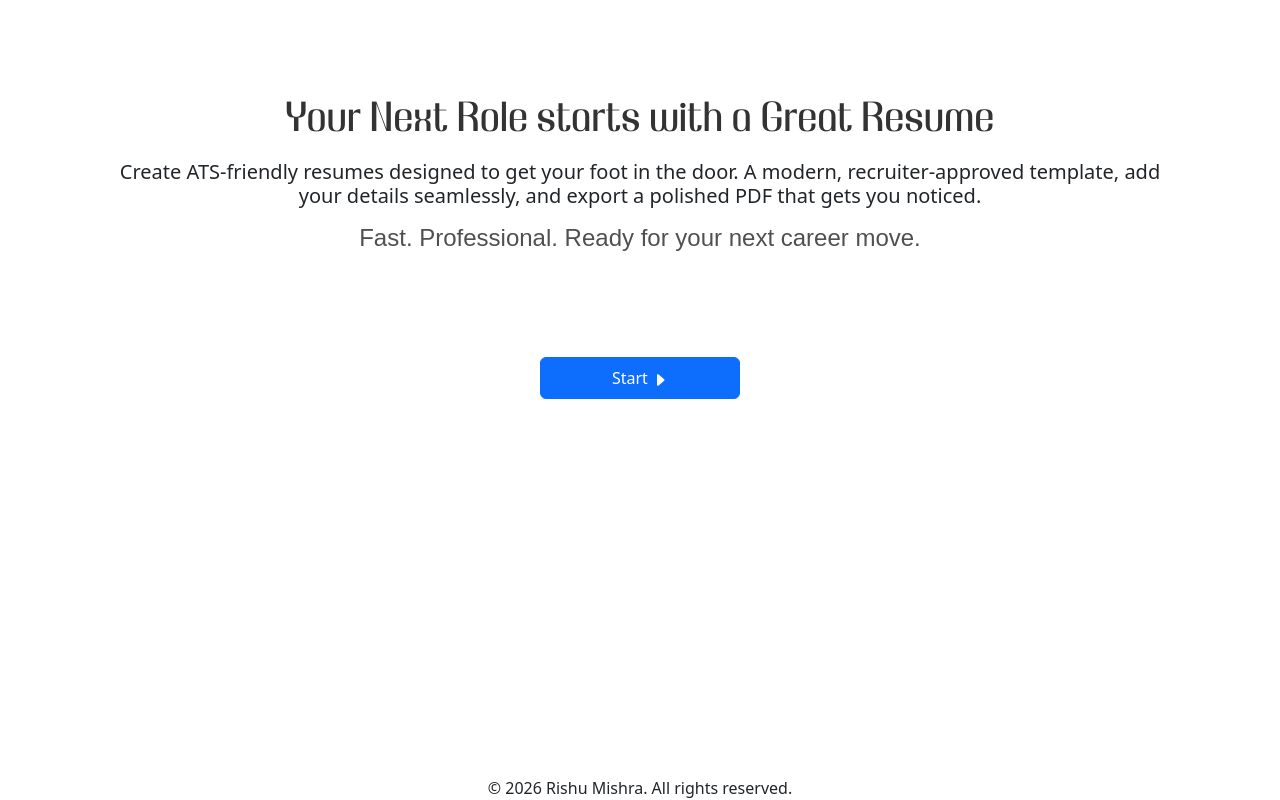
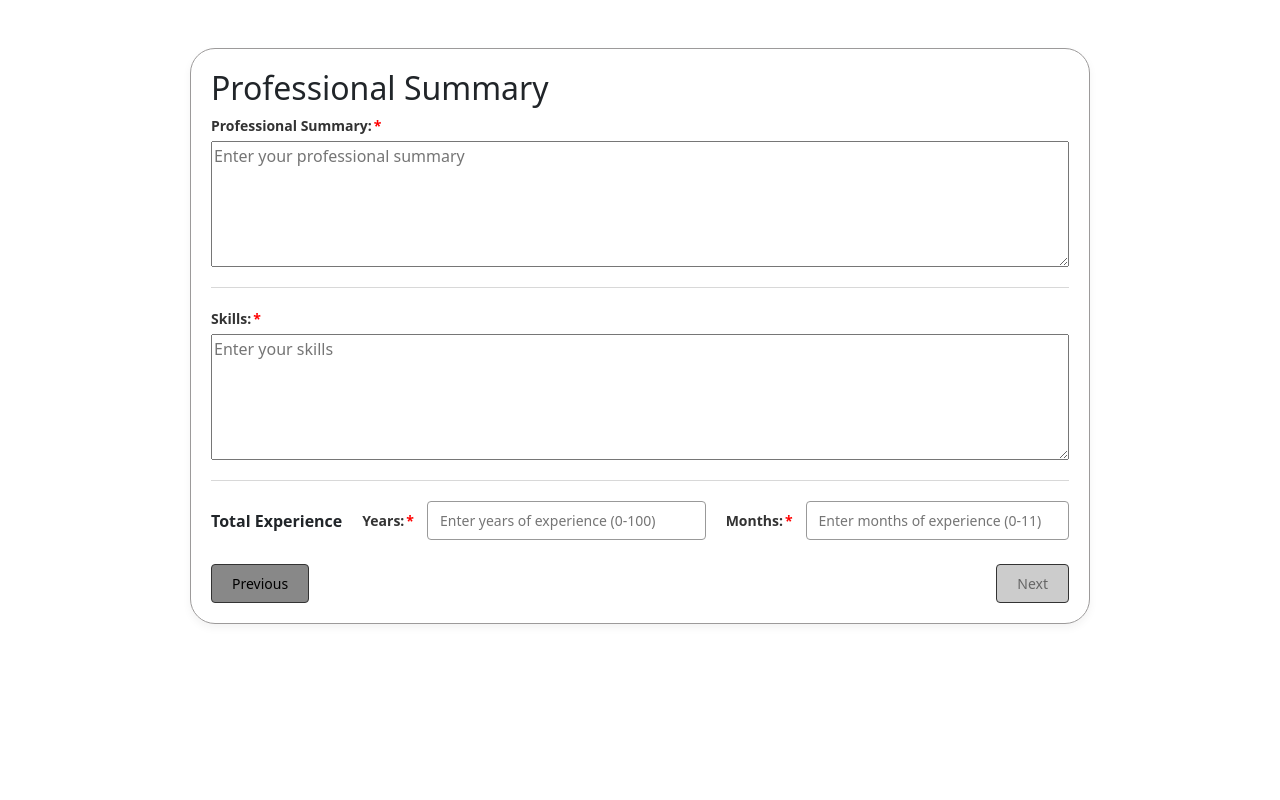
Before and after one commit to RishaanVats/resumeBuilder, an Angular app: page /professional-summary in a window 1280 px wide. Before the commit this address led to /. Built offline with nearby package versions, Linux system fonts and the light colour scheme.

Commit message:
setup professional summary

```diff
--- a/src/app/app.routes.ts
+++ b/src/app/app.routes.ts
@@ -1,9 +1,11 @@
 import { Routes } from '@angular/router';
 import { Home } from './shared/components/home/home';
 import { PersonalInfo } from './shared/components/personal-info/personal-info';
+import { ProfessionalSummary } from './shared/professional-summary/professional-summary';
 
 export const routes: Routes = [
   { path: '', component: Home },
   { path: 'personal-info', component: PersonalInfo },
+  { path: 'professional-summary', component: ProfessionalSummary },
   { path: '**', redirectTo: '' },
 ];
--- a/src/app/shared/components/personal-info/personal-info.html
+++ b/src/app/shared/components/personal-info/personal-info.html
@@ -85,9 +85,8 @@
         </div>
 
 
-
         <div class="btn-container">
-            <button class="next-btn" type="submit" [disabled]="!personalInformation.valid">Next</button>
+            <button class="next-btn" type="submit" routerLink="/professional-summary" [disabled]="!personalInformation.valid">Next</button>
         </div>
     </form>
 </div>
--- a/src/app/shared/components/personal-info/personal-info.ts
+++ b/src/app/shared/components/personal-info/personal-info.ts
@@ -1,8 +1,9 @@
 import { Component } from '@angular/core';
+import { RouterLink } from '@angular/router';
 import { ReactiveFormsModule, FormGroup, FormControl, Validators } from '@angular/forms';
 
 @Component({
-  imports: [ReactiveFormsModule],
+  imports: [ReactiveFormsModule, RouterLink],
   standalone: true,
   selector: 'app-personal-info',
   styleUrl: './personal-info.css',
--- /dev/null
+++ b/src/app/shared/professional-summary/professional-summary.html
@@ -0,0 +1,47 @@
+<div class="form-container my-5">
+    <h2>Professional Summary</h2>
+    <form [formGroup]="professionalSummaryForm" (ngSubmit)="onSubmit()">
+        <div class="form-row">
+            <div class="form-group">
+                <label class="required" for="summary">Professional Summary:</label>
+                <textarea id="summary" formControlName="summary" rows="5"
+                    placeholder="Enter your professional summary"></textarea>
+            </div>
+        </div>
+        <hr>
+        <div class="form-row">
+            <div class="form-group">
+                <label class="required" for="skills">Skills:</label>
+                <textarea id="skills" formControlName="skills" rows="5" placeholder="Enter your skills"></textarea>
+
+            </div>
+        </div>
+        <hr>
+        <div class="form-row align-items-center">
+            <span class="fw-bold">Total Experience</span>
+            <div class="form-group flex-row align-items-center">
+                <label class="required me-2 mb-0" for="expYears">Years:</label>
+                <input type="number" id="expYears" formControlName="expYears"
+                    placeholder="Enter years of experience (0-100)" />
+
+            </div>
+            <div class="form-group flex-row align-items-center">
+                <label class="required me-2 mb-0" for="expMonths">Months:</label>
+                <input type="number" id="expMonths" formControlName="expMonths"
+                    placeholder="Enter months of experience (0-11)" />
+            </div>
+        </div>
+        @if(professionalSummaryForm.get('expYears')?.invalid && professionalSummaryForm.get('expYears')?.touched)
+        {
+        <div class="error-message">Please enter a valid number of years. (0-100)</div>
+        }
+        @if(professionalSummaryForm.get('expMonths')?.invalid && professionalSummaryForm.get('expMonths')?.touched)
+        {
+        <div class="error-message">Please enter a valid number of months. (0-11)</div>
+        }
+        <div class="btn-container mt-4">
+            <button class="previous-btn" type="submit" routerLink="/personal-info">Previous</button>
+            <button class="next-btn" type="submit" [disabled]="!professionalSummaryForm.valid">Next</button>
+        </div>
+    </form>
+</div>
--- /dev/null
+++ b/src/app/shared/professional-summary/professional-summary.ts
@@ -0,0 +1,29 @@
+import { Component } from '@angular/core';
+import { RouterLink } from '@angular/router';
+
+import { ReactiveFormsModule, FormGroup, FormControl, Validators, FormArray } from '@angular/forms';
+
+@Component({
+  imports: [ReactiveFormsModule, RouterLink],
+  standalone: true,
+  selector: 'app-professional-summary',
+  styleUrl: './professional-summary.css',
+  templateUrl: './professional-summary.html',
+})
+export class ProfessionalSummary {
+  constructor() {}
+
+  public professionalSummaryForm = new FormGroup({
+    summary: new FormControl('', [Validators.required, Validators.minLength(10)]),
+    skills: new FormControl('', [Validators.required, Validators.minLength(10)]),
+    expYears: new FormControl('', [Validators.required, Validators.min(0), Validators.max(100)]),
+    expMonths: new FormControl('', [Validators.required, Validators.min(0), Validators.max(11)]),
+  });
+
+  onSubmit() {
+    if (this.professionalSummaryForm.valid) {
+      // Handle form submission
+      console.log('Form submitted successfully:', this.professionalSummaryForm.value);
+    }
+  }
+}
--- a/src/styles.css
+++ b/src/styles.css
@@ -64,7 +64,7 @@ hr {
 /* Next Button Styling */
 .btn-container {
     display: flex;
-    justify-content: flex-end;
+    justify-content: space-between;
 }
 
 .next-btn {
@@ -76,12 +76,26 @@ hr {
     border-radius: 4px;
 }
 
+.previous-btn {
+    padding: 8px 20px;
+    border: 1px solid #333;
+    background-color: #888888;
+    cursor: pointer;
+    font-size: 14px;
+    border-radius: 4px;
+}
+
 .next-btn:hover:not(:disabled) {
     background-color: #0b5ed7;
     color: #fff;
 }
 
-.next-btn:disabled {
+.previous-btn:hover:not(:disabled) {
+    background-color: #6c6c6c;
+    color: #fff;
+}
+
+.next-btn:disabled, .previous-btn:disabled {
   background-color: #cccccc;
   color: #666666;
   cursor: not-allowed; /* Changes the mouse pointer to a crossed-out circle */
```
Also changed, not shown: src/app/shared/professional-summary/professional-summary.css (added), 1 other file (tests, documents, lock files or other folders).
